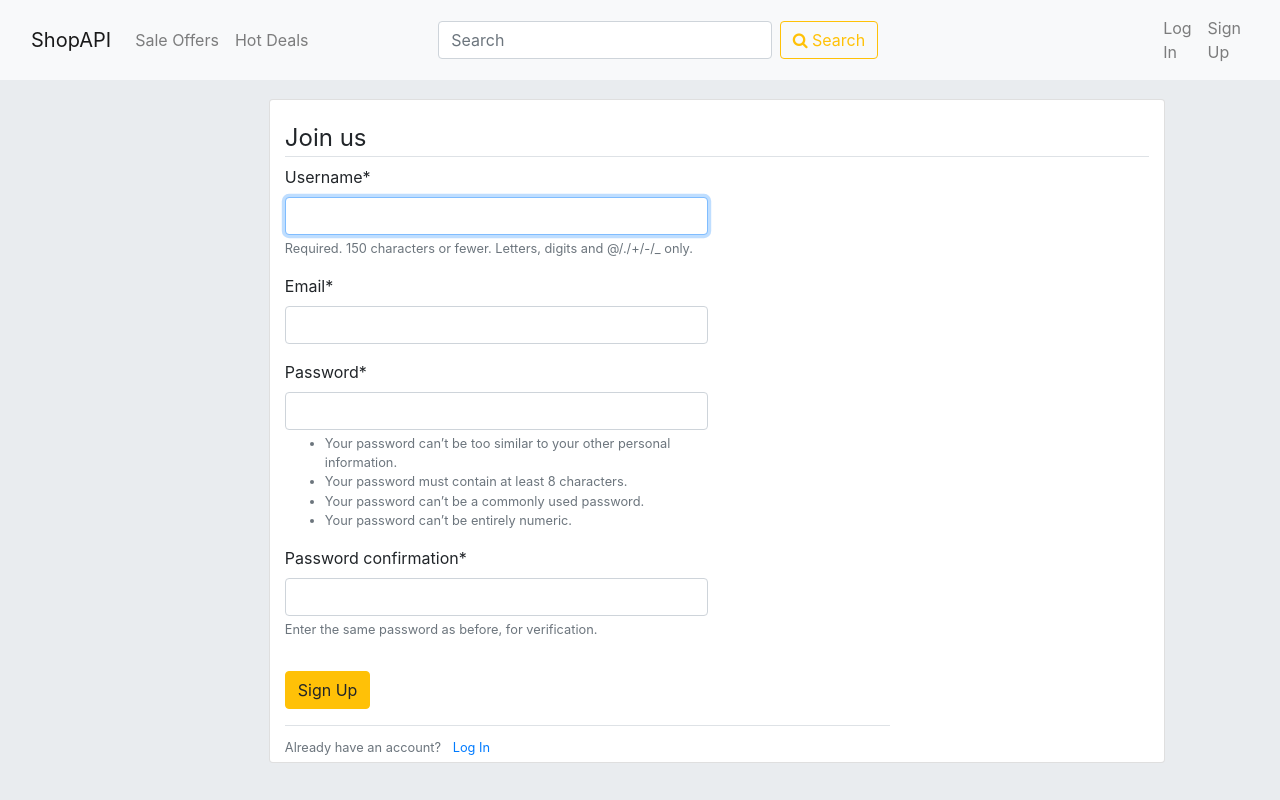
After one commit to Endrju00/shopapp, a Django app: page /register/ in a window 1280 px wide. The commit adds this page. Run offline with Django 3.2, Linux system fonts and the light colour scheme; some libraries are stand-ins or nearby versions.

Commit message:
Registration added

```diff
--- /dev/null
+++ b/shop/accounts/forms.py
@@ -0,0 +1,11 @@
+from django import forms
+from django.contrib.auth.models import User
+from django.contrib.auth.forms import UserCreationForm
+
+
+class UserRegisterForm(UserCreationForm):
+    email = forms.EmailField()
+
+    class Meta:
+        model = User
+        fields = ['username', 'email', 'password1', 'password2']
--- /dev/null
+++ b/shop/accounts/templates/accounts/signup.html
@@ -0,0 +1,21 @@
+{% extends 'base.html' %}
+{% load crispy_forms_tags %}
+{% block content %}
+  <div class="container card" style="margin-left: 30%; margin-top: 3%;">
+    <form method="post" style="margin-top: 20px;">
+      {% csrf_token %}
+      <fieldset class='form-group'>
+          <legend class="border-bottom mb-2">Join us</legend>
+          {{ form|crispy }}
+      </fieldset>
+      <div class="form-group">
+        <button class="btn btn-warning" type="submit" name="button">Sign Up</button>
+      </div>
+    </form>
+    <div class="border-top pt-2 mb-1" style ="margin-bottom: 20px;">
+      <small class="text-muted">
+        Already have an account? <a class='ml-2' href="#">Log In</a>
+      </small>
+    </div>
+  </div>
+{% endblock %}
--- a/shop/accounts/views.py
+++ b/shop/accounts/views.py
@@ -1,3 +1,22 @@
-from django.shortcuts import render
+from django.shortcuts import render, redirect
+from django.contrib.auth.forms import UserCreationForm
+from django.contrib import messages
+from .forms import UserRegisterForm
+
 
 # Create your views here.
+def register(request):
+    if request.method == 'POST':
+        form = UserRegisterForm(request.POST)
+        if form.is_valid():
+            form.save()
+            username = form.cleaned_data.get('username')
+            messages.success(request, f'Account created for {username}.')
+            return redirect('home')
+    else:
+        form = UserRegisterForm()
+    context = {
+        'form': form,
+    }
+
+    return render(request, 'accounts/signup.html', context)
--- a/shop/shop/settings.py
+++ b/shop/shop/settings.py
@@ -32,7 +32,9 @@ ALLOWED_HOSTS = []
 # Application definition
 
 INSTALLED_APPS = [
+    'accounts.apps.AccountsConfig',
     'items.apps.ItemsConfig',
+    'crispy_forms',
     'django.contrib.admin',
     'django.contrib.auth',
     'django.contrib.contenttypes',
@@ -125,6 +127,7 @@ STATICFILES_DIRS = [os.path.join(BASE_DIR, 'static')]
 MEDIA_URL = '/media/'
 MEDIA_ROOT = os.path.join(BASE_DIR, 'media')
 
+CRISPY_TEMPLATE_PACK = 'bootstrap4'
 
 # Default primary key field type
 # https://docs.djangoproject.com/en/3.2/ref/settings/#default-auto-field
--- a/shop/shop/urls.py
+++ b/shop/shop/urls.py
@@ -19,9 +19,12 @@ from django.conf import settings
 from django.conf.urls.static import static
 
 from . import views
+from accounts import views as accounts_views
+
 
 urlpatterns = [
     path('', views.HomePage.as_view(), name='home'),
+    path('register/', accounts_views.register, name='register'),
     path('sales/', include('items.urls')),
     path('admin/', admin.site.urls),
 ]
--- a/shop/templates/base.html
+++ b/shop/templates/base.html
@@ -54,7 +54,7 @@
                 <a class="nav-link" href="#">Log In</a>
               </li>
               <li class="nav-item">
-                <a class="nav-link" href="#">Sign Up</a>
+                <a class="nav-link" href="{% url 'register' %}">Sign Up</a>
               </li>
             {% endif %}
           </ul>
@@ -63,6 +63,14 @@
     </nav><br>
 
     <div class="content"><br><br>
+      {% if messages %}
+        {% for message in messages %}
+          <div class="alert alert-{{ message.tags }}" style="width: 78%; margin-left: 41%;">
+            {{ message }}
+          </div>
+        {% endfor %}
+      {% endif %}
+
       {% block content %}
       {% endblock %}
     </div>
```
Also changed, not shown: shop/db.sqlite3.
